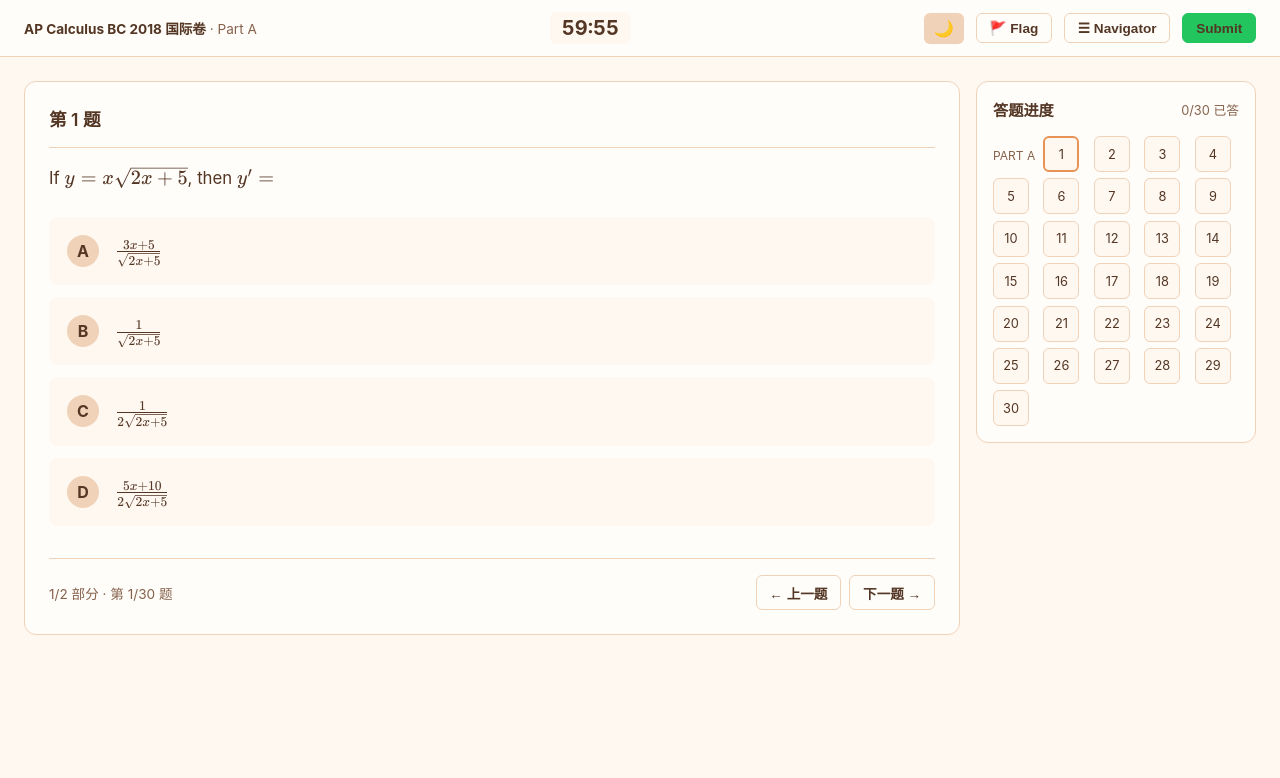
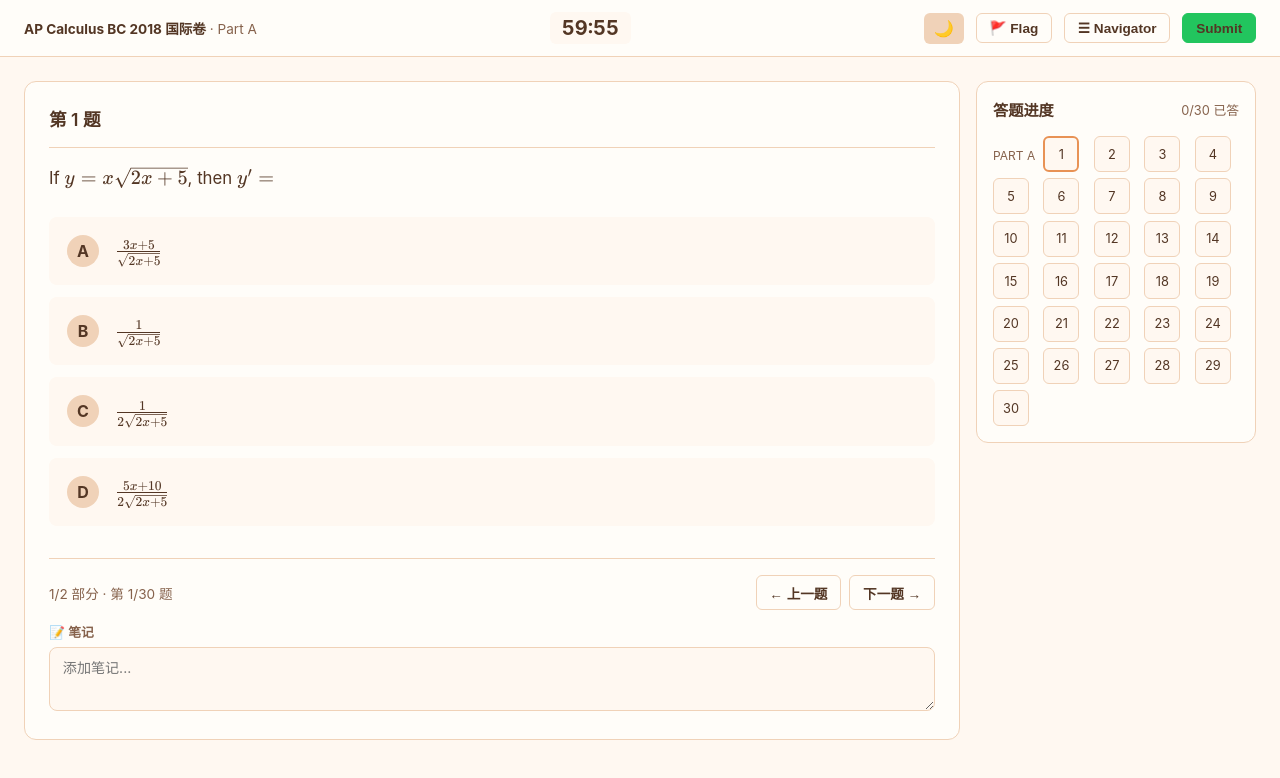
Before and after one commit to Arthurchen-01/AP-Learning-Web-01, a plain HTML site: page v2/exam/paper.html in a window 1280 px wide. Drawn offline with nearby package versions, Linux system fonts and the light colour scheme.

Commit message:
feat(exam): P2.4 done - question notes with debounced auto-save
- Add notes textarea to each question (question-notes)
- Save notes to section.notes[qIndex] with 500ms debounce
- Notes persist across navigation and page refresh
- Add notes field to exam-engine.js createFreshState
- 3x test rule: 3 consecutive runs, 0 errors

Co-Authored-By: Claude Opus 4.6 <noreply@anthropic.com>

```diff
--- a/v2/exam/paper.html
+++ b/v2/exam/paper.html
@@ -268,6 +268,38 @@
       margin-top: 2rem;
       padding-top: 1rem;
       border-top: 1px solid var(--border);
+      flex-wrap: wrap;
+      gap: 0.5rem;
+    }
+
+    .question-notes {
+      width: 100%;
+      margin-top: 0.75rem;
+    }
+    .question-notes label {
+      display: block;
+      font-size: 0.8rem;
+      color: var(--text-muted);
+      margin-bottom: 0.35rem;
+      font-weight: 600;
+    }
+    .question-notes textarea {
+      width: 100%;
+      min-height: 64px;
+      padding: 0.6rem 0.8rem;
+      border-radius: 8px;
+      border: 1px solid var(--border);
+      background: var(--bg);
+      color: var(--text);
+      font-size: 0.88rem;
+      font-family: inherit;
+      resize: vertical;
+      transition: border-color 0.2s;
+      box-sizing: border-box;
+    }
+    .question-notes textarea:focus {
+      outline: none;
+      border-color: var(--primary);
     }
 
     .progress-info {
@@ -671,6 +703,11 @@
               <button class="btn" id="btn-next">${qIndex === exam.sections[currentSectionIndex].questions.length - 1 ? '下一部分 →' : '下一题 →'}</button>
             </div>
           </div>
+
+          <div class="question-notes">
+            <label for="question-notes-input">📝 笔记</label>
+            <textarea id="question-notes-input" placeholder="添加笔记...">${section.notes[qIndex] || ''}</textarea>
+          </div>
         </div>
 
         <div class="navigator">
@@ -776,6 +813,16 @@
       // 导航按钮
       document.getElementById('btn-prev').addEventListener('click', prevQuestion);
       document.getElementById('btn-next').addEventListener('click', nextQuestion);
+
+      // 笔记自动保存
+      let notesTimeout = null;
+      document.getElementById('question-notes-input').addEventListener('input', (e) => {
+        section.notes[qIndex] = e.target.value;
+        clearTimeout(notesTimeout);
+        notesTimeout = setTimeout(() => {
+          saveState(examId, state);
+        }, 500);
+      });
 
       renderSidebarNav();
     }
--- a/v2/js/exam-engine.js
+++ b/v2/js/exam-engine.js
@@ -54,7 +54,8 @@ export function createFreshState(exam) {
       flagged: new Array(section.question_count).fill(false),
       excluded: new Array(section.question_count).fill(false),
       frqImages: null,
-      selfAssessment: new Array(section.question_count).fill(null)
+      selfAssessment: new Array(section.question_count).fill(null),
+      notes: new Array(section.question_count).fill('')
     })),
     results: null
   };
```
Also changed, not shown: PRD_AND_TRACKER.md (+10 -2 lines).
